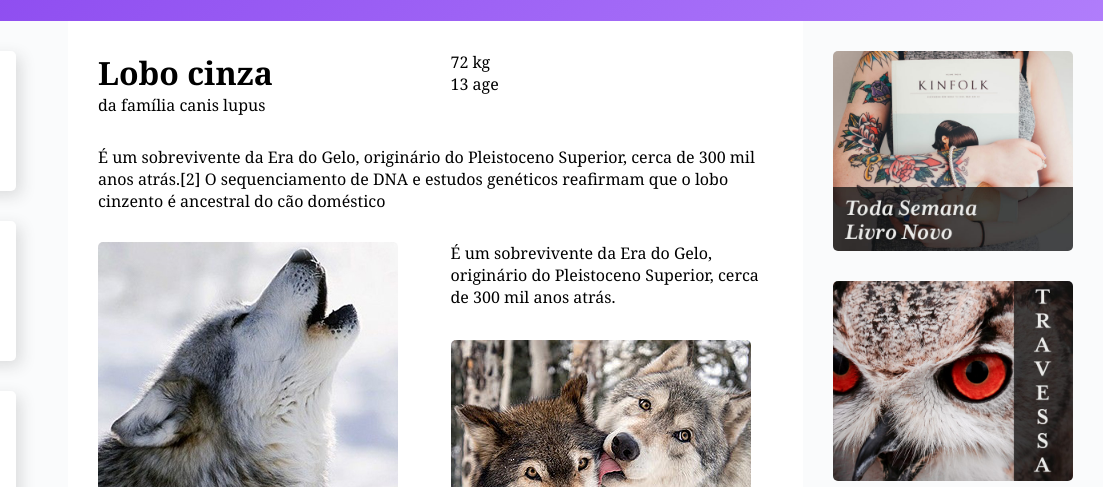
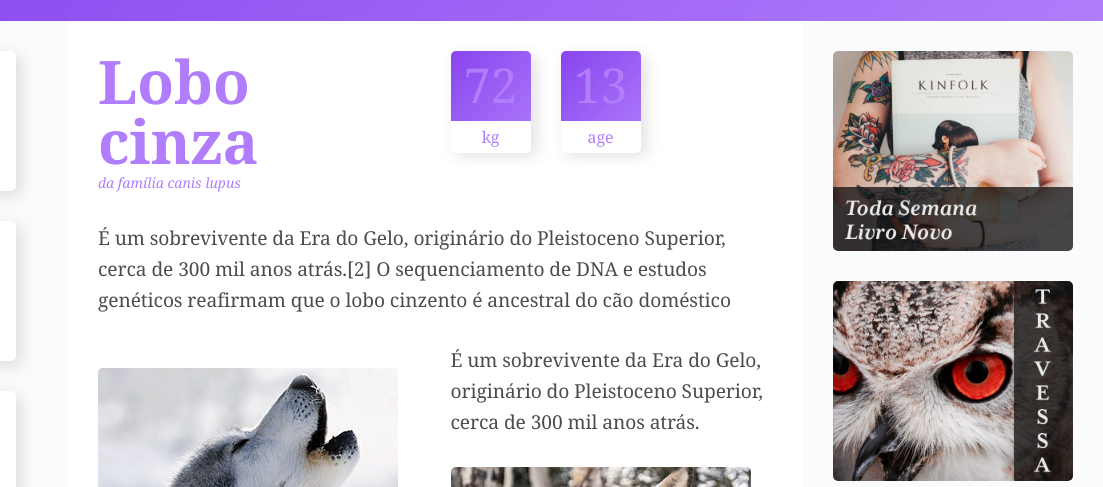
Before and after one commit to CaioAugustoo/wildbeast, a plain HTML site: page index.html in a window 1280 px wide. Shown: the part 72-559 px from the top of the page, 177-1280 px from the left. Drawn offline with Linux system fonts and the light colour scheme.

Commit message:
Estilização das caracteristicas

```diff
--- a/index.css
+++ b/index.css
@@ -121,6 +121,69 @@ header nav ul li a + a {
 .item-2 {
   align-self: end;
 }
+
+p {
+  font-size: 1.2rem;
+  line-height: 1.6;
+  letter-spacing: -0.005em;
+  color: rgba(0, 0, 0, 0.7);
+}
+
+.informações p + p {
+  margin-top: 30px;
+}
+
+.titulo {
+  color: #b07dfb;
+}
+
+.titulo h1 {
+  font-size: 3.75rem;
+  line-height: 1;
+  font-weight: 700;
+}
+
+.titulo span {
+  font-size: 0.875rem;
+  font-style: italic;
+}
+
+.caracteristicas {
+  display: flex;
+  align-items: flex-start;
+}
+
+.caracteristicas > div {
+  width: 80px;
+  text-align: center;
+  background: linear-gradient(135deg, #8844ee, #b07dfb);
+  border-radius: 5px;
+  box-shadow: 5px 5px 15px 0px rgba(44, 44, 44, 0.15);
+  position: relative;
+}
+
+.caracteristicas > div:first-child {
+  margin-right: 30px;
+}
+
+.caracteristicas span {
+  display: block;
+  color: #b07dfb;
+}
+
+.numero {
+  font-size: 3rem;
+  line-height: 1;
+  margin: 10px auto;
+}
+
+.rotulo {
+  background: white;
+  border-radius: 0 0 5px 5px;
+  padding: 5px 0;
+  position: relative;
+  top: 2px;
+}
 /* Anuncios */
 
 .anuncios {
--- a/index.html
+++ b/index.html
@@ -1,11 +1,13 @@
 <!DOCTYPE html>
-<html lang="en">
-
+<html lang="pt-br">
   <head>
     <meta charset="UTF-8" />
     <meta name="viewport" content="width=device-width, initial-scale=1.0" />
-  <link rel="preconnect" href="https://fonts.gstatic.com">
-  <link href="https://fonts.googleapis.com/css2?family=Vollkorn:ital,wght@0,400;0,700;1,400&display=swap" rel="stylesheet">
+    <link rel="preconnect" href="https://fonts.gstatic.com" />
+    <link
+      href="https://fonts.googleapis.com/css2?family=Vollkorn:ital,wght@0,400;0,700;1,400&display=swap"
+      rel="stylesheet"
+    />
     <link rel="stylesheet" href="index.css" />
     <title>WildBeast</title>
   </head>
@@ -63,14 +65,14 @@
           genéticos reafirmam que o lobo cinzento é ancestral do cão doméstico
         </p>
 
-      <img src="/img/wolf1.jpg" alt="Wolf 1" class="imagem-1"/>
+        <img src="/img/wolf1.jpg" alt="Wolf 1" class="imagem-1" />
 
         <p>
           É um sobrevivente da Era do Gelo, originário do Pleistoceno Superior,
           cerca de 300 mil anos atrás.
         </p>
 
-      <img src="img/wolf2.jpg" alt="Wolf 2" class="imagem-2"/>
+        <img src="img/wolf2.jpg" alt="Wolf 2" class="imagem-2" />
 
         <p>
           O peso e tamanho dos lobos variam muito em todo o mundo, tendendo a
@@ -103,30 +105,35 @@
         </ul>
 
         <div class="informacoes">
-        <p>É um sobrevivente da Era do Gelo, originário do Pleistoceno Superior, cerca de 300 mil anos atrás.[2] O
-          sequenciamento de DNA e estudos genéticos reafirmam que o lobo cinzento é ancestral do cão doméstico.</p>
-        <p>É um sobrevivente da Era do Gelo, originário do Pleistoceno Superior, cerca de 300 mil anos atrás.[2] O
-          sequenciamento de DNA e estudos genéticos reafirmam que o lobo cinzento é ancestral do cão doméstico.</p>
+          <p>
+            É um sobrevivente da Era do Gelo, originário do Pleistoceno
+            Superior, cerca de 300 mil anos atrás.[2] O sequenciamento de DNA e
+            estudos genéticos reafirmam que o lobo cinzento é ancestral do cão
+            doméstico.
+          </p>
+          <p>
+            É um sobrevivente da Era do Gelo, originário do Pleistoceno
+            Superior, cerca de 300 mil anos atrás.[2] O sequenciamento de DNA e
+            estudos genéticos reafirmam que o lobo cinzento é ancestral do cão
+            doméstico.
+          </p>
         </div>
 
-      <img src="/img/wolf3.jpg" alt="Wolf 3" class="col-wide">
+        <img src="/img/wolf3.jpg" alt="Wolf 3" class="col-wide" />
       </main>
 
       <aside class="anuncios">
         <div class="anuncio-item">
-        <img src="/img/anuncio-1.jpg" alt="Anuncio 1">
+          <img src="/img/anuncio-1.jpg" alt="Anuncio 1" />
         </div>
         <div class="anuncio-item">
-        <img src="/img/anuncio-2.jpg" alt="Anuncio 2">
+          <img src="/img/anuncio-2.jpg" alt="Anuncio 2" />
         </div>
       </aside>
 
       <footer class="footer">
-      <p>
-        Origamid © 2012 - 2017. Alguns direitos reservados.
-      </p>
+        <p>Origamid © 2012 - 2017. Alguns direitos reservados.</p>
       </footer>
     </div>
   </body>
-
 </html>
```
Lines whose indentation alone changed are shown as unchanged.
